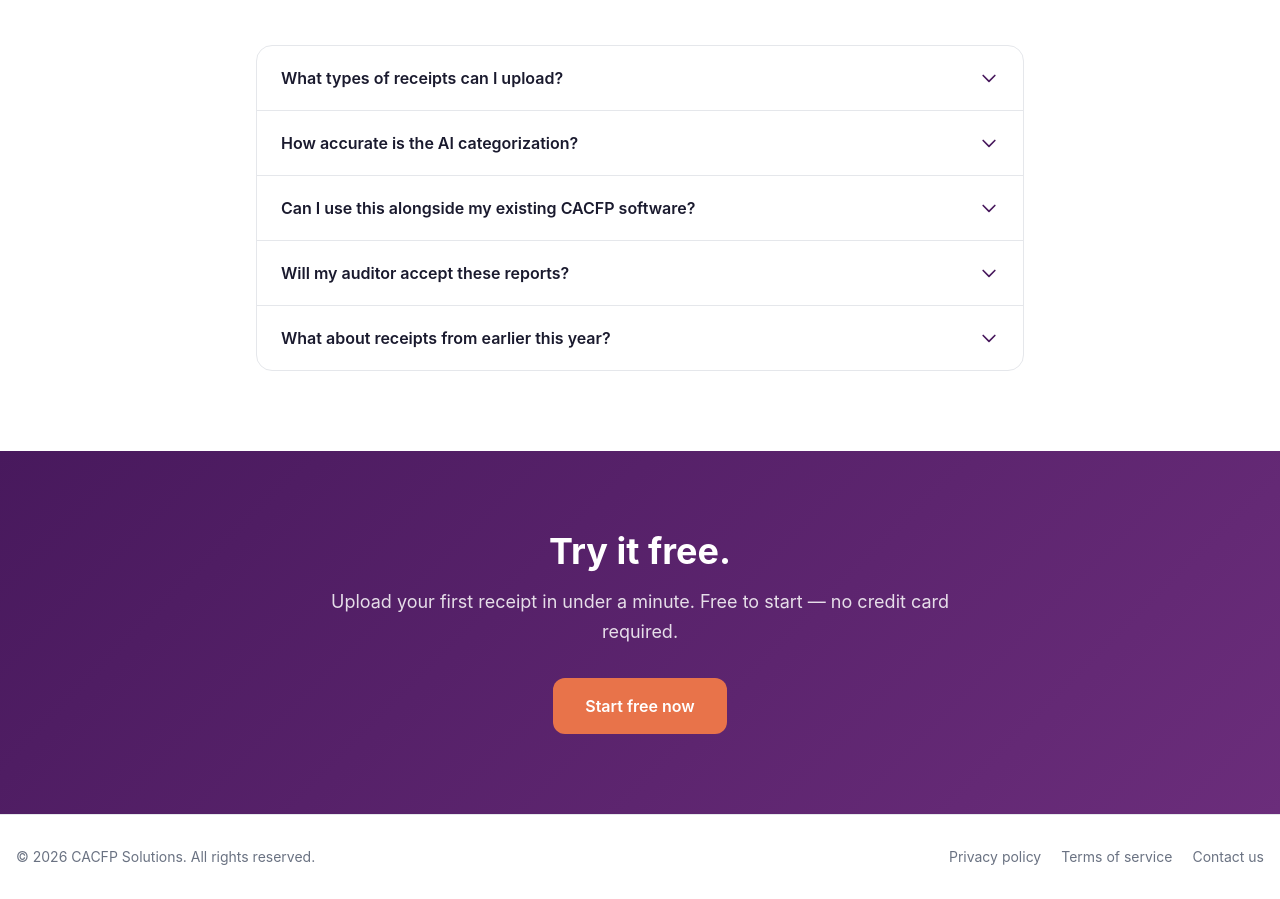
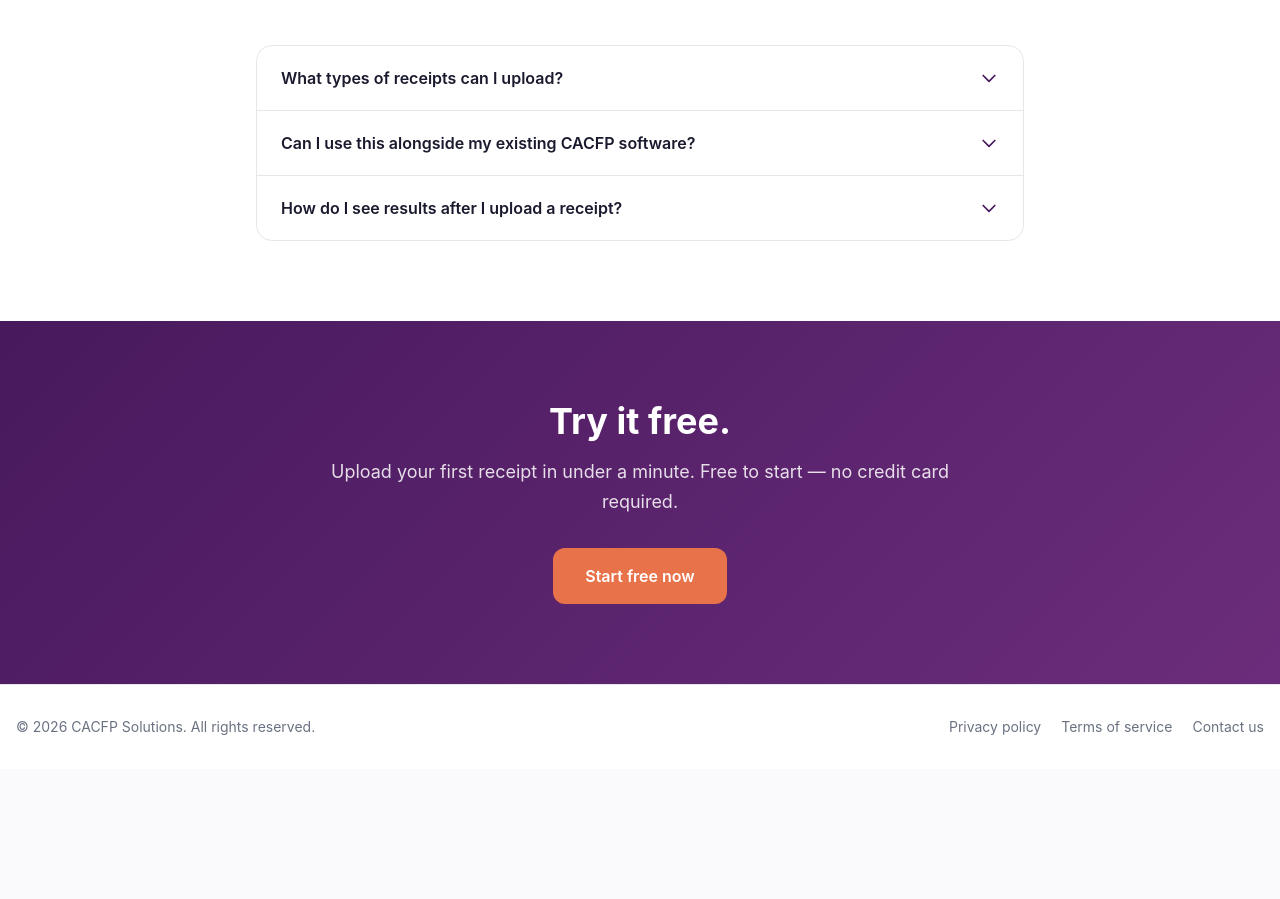
Before and after one commit to chrlsflwrs/cacfpfree-marketing, a Next.js app: page /receipts in a window 1280 px wide. Shown: the part 4260-5159 px from the top of the page. After the commit the page ends 5029 px from the top, so only its background shows below. Built offline with nearby package versions, Linux system fonts and the light colour scheme.

Commit message:
Update Receipts FAQ: remove 2 questions, rename auditor Q and update answer
Co-Authored-By: Claude Sonnet 4.6 <noreply@anthropic.com>

```diff
--- a/src/components/ReceiptsFAQ.tsx
+++ b/src/components/ReceiptsFAQ.tsx
@@ -9,24 +9,14 @@ const faqs = [
       "Any receipt from any store — grocery, food service suppliers, warehouse clubs. Photos or PDFs are acceptable. The AI can read both.",
   },
   {
-    question: "How accurate is the AI categorization?",
-    answer:
-      "Very accurate for common grocery items. When the AI isn't sure, it flags it for you to confirm rather than guessing. You always have the final say.",
-  },
-  {
     question: "Can I use this alongside my existing CACFP software?",
     answer:
       "Yes. Works as a standalone tool. If you're using KidKare or another platform for meal counts, you can still use this just for receipts — no conflicts.",
   },
   {
-    question: "Will my auditor accept these reports?",
+    question: "How do I see results after I upload a receipt?",
     answer:
-      "Reports show categorized expenses with the original receipt images attached. Auditors can see both the summary and source documents in one place.",
-  },
-  {
-    question: "What about receipts from earlier this year?",
-    answer:
-      "Upload them anytime. You can backfill previous months by uploading old receipts and assigning them to the correct month.",
+      "You receive a PDF report via email. It shows you total food, supplies, and milk purchased with a copy of the original receipt image attached.",
   },
 ];
 
```
